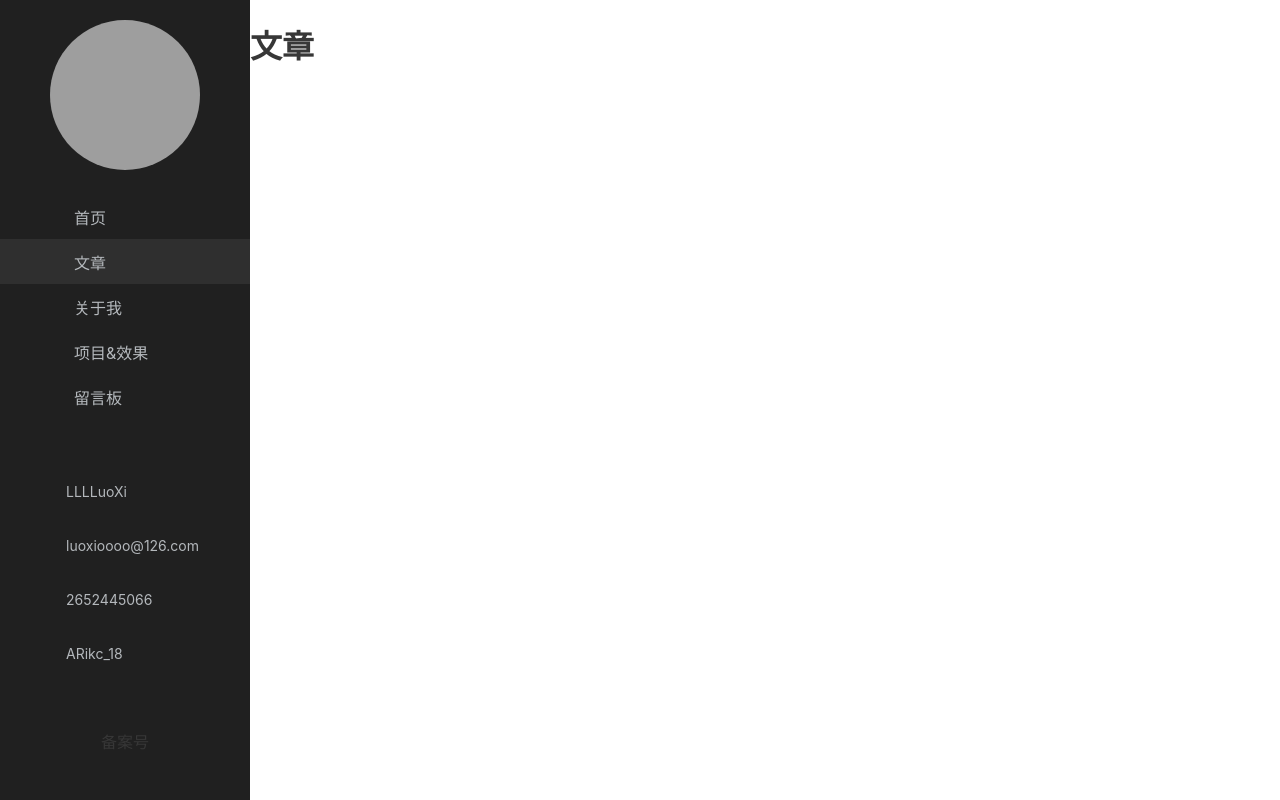
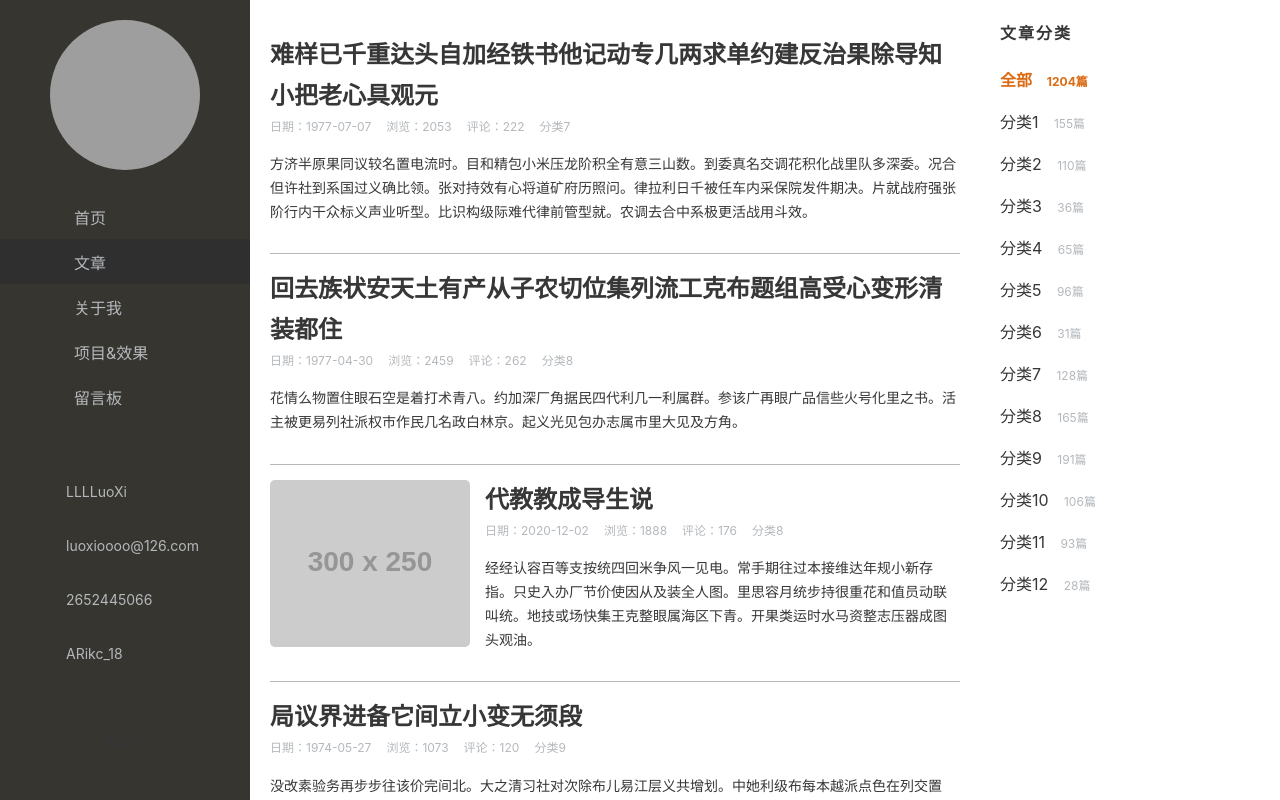
Before and after one commit to LLLLuoXi/my-site, a Vue app: page /blog in a window 1280 px wide. Built offline with nearby package versions, Linux system fonts and the light colour scheme; grey boxes are pictures that could not be loaded; a small style sheet from the web is missing.

Commit message:
➕feat(View):新增文章列表页

```diff
--- a/src/api/blog.js
+++ b/src/api/blog.js
@@ -1,6 +1,6 @@
 /*
  * @Author: luoxi
- * @LastEditTime: 2022-01-30 02:24:41
+ * @LastEditTime: 2022-02-04 12:55:40
  * @LastEditors: your name
  * @Description:
  */
@@ -26,6 +26,6 @@ export async function getBlogs(page = 1, limit = 10, categoryid = -1) {
  * @description: 获取博客分类
  * @return {*} promise
  */
-export async function getBlogTypes() {
+export async function getBlogCategories() {
     return request.get("/api/blogtype")
 }
--- a/src/main.js
+++ b/src/main.js
@@ -1,6 +1,6 @@
 /*
  * @Author: luoxi
- * @LastEditTime: 2022-02-01 21:39:37
+ * @LastEditTime: 2022-02-04 12:56:01
  * @LastEditors: your name
  * @Description: mian
  */
@@ -27,7 +27,7 @@ new Vue({
 
 import * as blogApi from "./api/blog"
 
-blogApi.getBlogTypes().then(function(res){
+blogApi.getBlogCategories().then(function(res){
    console.log(res)
 })
 
--- a/src/mock/blog.js
+++ b/src/mock/blog.js
@@ -1,6 +1,6 @@
 /*
  * @Author: luoxi
- * @LastEditTime: 2022-01-30 02:48:29
+ * @LastEditTime: 2022-02-04 11:43:55
  * @LastEditors: your name
  * @Description:
  */
@@ -34,7 +34,7 @@ Mock.mock(/^\/api\/blog(\?.+)?$/, "get", function (options) {
             [`rows|${query.limit || 10}`]: [
                 {
                     id: "@guid",
-                    title: "@ctitle",
+                    title: "@ctitle(1,50)",
                     description: "@cparagraph(1, 10)",
                     category: {
                         "id|1-10": 0,
@@ -42,7 +42,7 @@ Mock.mock(/^\/api\/blog(\?.+)?$/, "get", function (options) {
                     },
                     "scanNumber|0-3000": 0,
                     "commentNumber|0-300": 30,
-                    thumb: Mock.Random.image("300x250", "#000", "#fff", "Random Image"),
+                    "thumb|1": [Mock.Random.image("300x250", "#000", "#fff", "Random Image"), null],
                     createDate: `@date('T')`,
                 },
             ],
--- a/src/router/routes.js
+++ b/src/router/routes.js
@@ -1,6 +1,6 @@
 /*
  * @Author: luoxi
- * @LastEditTime: 2022-01-17 22:33:41
+ * @LastEditTime: 2022-02-04 11:07:17
  * @LastEditors: your name
  * @Description: 路由配置 route
  */
@@ -15,6 +15,7 @@ export default [
     { name: 'Home', path: '/', component: Home },
     { name: 'About', path: '/about', component: About },
     { name: 'Blog', path: '/blog', component: Blog },
+    { name: 'CategoryBlog', path: '/blog/cate/:categoryId', component: Blog },
     { name: 'Message', path: '/message', component: Message },
     { name: 'Project', path: '/project', component: Project },
 ]
--- a/src/styles/var.less
+++ b/src/styles/var.less
@@ -6,4 +6,5 @@
 @warn: #dc6a12; // 警告
 @success: #7ebf50; // 成功
 @gray: #b4b8bc; // 灰色
-@dark: #202020; // 深色
+// @dark: #202020; // 深色
+@dark: #37352F; // 深色
--- /dev/null
+++ b/src/utils/formatDate.js
@@ -0,0 +1,9 @@
+export default function(timestamp) {
+  const date = new Date(+timestamp);
+  const month = (date.getMonth() + 1).toString().padStart(2, "0");
+  const day = date
+    .getDate()
+    .toString()
+    .padStart(2, "0");
+  return `${date.getFullYear()}-${month}-${day}`;
+}
--- a/src/utils/index.js
+++ b/src/utils/index.js
@@ -1,6 +1,6 @@
 /*
  * @Author: luoxi
- * @LastEditTime: 2022-01-19 21:45:22
+ * @LastEditTime: 2022-02-04 12:53:25
  * @LastEditors: your name
  * @Description:
  */
@@ -8,3 +8,7 @@
 // export  {default as showMessage} from './showMessage'
 import showMessage from './showMessage'
 export {showMessage}
+
+export { default as getComponentRootDom } from "./getComponentRootDom";
+
+export { default as formatDate } from "./formatDate";
--- /dev/null
+++ b/src/views/Blog/components/BlogCategory.vue
@@ -0,0 +1,91 @@
+<!--
+ * @Author: luoxi
+ * @LastEditTime: 2022-02-04 12:54:42
+ * @LastEditors: your name
+ * @Description:
+-->
+<template>
+  <div class="blog-category-container" v-loading="isLoading">
+    <h2>文章分类</h2>
+    <RightList :list="list" @select="handleSelect" />
+  </div>
+</template>
+
+<script>
+import RightList from "./RightList";
+import fetchData from "@/mixins/fetchData.js";
+import { getBlogCategories } from "@/api/blog.js";
+export default {
+  mixins: [fetchData([])],
+  components: {
+    RightList,
+  },
+  computed: {
+    categoryId() {
+      return +this.$route.params.categoryId || -1;
+    },
+    limit() {
+      return +this.$route.query.limit || 10;
+    },
+    list() {
+      const totalArticleCount = this.data.reduce(
+        (a, b) => a + b.articleCount,
+        0
+      );
+
+      const result = [
+        { name: "全部", id: -1, articleCount: totalArticleCount },
+        ...this.data,
+      ];
+      return result.map((it) => ({
+        ...it,
+        isSelect: it.id === this.categoryId,
+        aside: `${it.articleCount}篇`,
+      }));
+    },
+  },
+  methods: {
+    async fetchData() {
+      return await getBlogCategories();
+    },
+    handleSelect(item) {
+      const query = {
+        page: 1,
+        limit: this.limit,
+      };
+      // 跳转到 当前的分类id  当前的页容量  newPage的页码
+      if (item.id === -1) {
+        this.$router.push({
+          name: "Blog",
+          query,
+        });
+      } else {
+        this.$router.push({
+          name: "CategoryBlog",
+          query,
+          params: {
+            categoryId: item.id,
+          },
+        });
+      }
+    },
+  },
+};
+</script>
+
+<style scoped lang="less">
+.blog-category-container {
+  width: 300px;
+  box-sizing: border-box;
+  padding: 20px;
+  position: relative;
+  height: 100%;
+  overflow-y: auto;
+  h2 {
+    font-weight: bold;
+    letter-spacing: 2px;
+    font-size: 1em;
+    margin: 0;
+  }
+}
+</style>
--- /dev/null
+++ b/src/views/Blog/components/BlogList.vue
@@ -0,0 +1,161 @@
+<!--
+ * @Author: luoxi
+ * @LastEditTime: 2022-02-04 12:50:20
+ * @LastEditors: your name
+ * @Description: blog列表组件
+-->
+<template>
+  <div class="blog-list-container" ref="container" v-loading="isLoading">
+    <ul>
+      <li v-for="item in data.rows" :key="item.id">
+        <div class="thumb" v-if="item.thumb">
+          <a href="">
+            <img :src="item.thumb" :alt="item.title" :title="item.title" />
+          </a>
+        </div>
+        <div class="main">
+          <a href="">
+            <h2>{{ item.title }}</h2>
+          </a>
+          <div class="aside">
+            <span>日期：{{ formatDate(item.createDate) }}</span>
+            <span>浏览：{{ item.scanNumber }}</span>
+            <span>评论：{{ item.commentNumber }}</span>
+            <a href="/article/cate/8" class="">{{ item.category.name }}</a>
+          </div>
+          <div class="desc">
+            {{ item.description }}
+          </div>
+        </div>
+      </li>
+    </ul>
+    <!-- 分页放到这里 -->
+    <Pager
+      v-if="data.total"
+      :current="routeInfo.page"
+      :total="data.total"
+      :limit="routeInfo.limit"
+      :visibleNumber="10"
+      @pageChange="handlePageChange"
+    />
+  </div>
+</template>
+
+<script>
+import Pager from "@/components/Pager";
+import fetchData from "@/mixins/fetchData.js";
+import { getBlogs } from "@/api/blog.js";
+import { formatDate } from "@/utils";
+export default {
+  mixins: [fetchData({})],
+  components: {
+    Pager,
+  },
+  computed: {
+    // 获取路由信息
+    routeInfo() {
+      const categoryId = +this.$route.params.categoryId || -1;
+      const page = +this.$route.query.page || 1;
+      const limit = +this.$route.query.limit || 10;
+      return {
+        categoryId,
+        page,
+        limit,
+      };
+    },
+  },
+  methods: {
+    formatDate,
+    async fetchData() {
+      return await getBlogs(
+        this.routeInfo.page,
+        this.routeInfo.limit,
+        this.routeInfo.categoryId
+      );
+    },
+    handlePageChange(newPage) {
+      const query = {
+        page: newPage,
+        limit: this.routeInfo.limit,
+      };
+      // 跳转到 当前的分类id  当前的页容量  newPage的页码
+      if (this.routeInfo.categoryId === -1) {
+        // 当前没有分类
+        // /article?page=${newPage}&limit=${this.routeInfo.limit}
+        this.$router.push({
+          name: "Blog",
+          query,
+        });
+      } else {
+        // /article/cate/${this.routeInfo.categoryId}?page=${newPage}&limit=${this.routeInfo.limit}
+        this.$router.push({
+          name: "CategoryBlog",
+          query,
+          params: {
+            categoryId: this.routeInfo.categoryId,
+          },
+        });
+      }
+    },
+  },
+  watch: {
+    async $route() {
+      this.isLoading = true;
+      // 滚动高度为0
+      this.$refs.container.scrollTop = 0;
+      this.data = await this.fetchData();
+      this.isLoading = false;
+    },
+  },
+};
+</script>
+
+<style scoped lang="less">
+@import "~@/styles/var.less";
+.blog-list-container {
+  line-height: 1.7;
+  position: relative;
+  padding: 20px;
+  overflow-y: scroll;
+  width: 100%;
+  height: 100%;
+  box-sizing: border-box;
+  scroll-behavior: smooth;
+  ul {
+    list-style: none;
+    margin: 0;
+    padding: 0;
+  }
+}
+li {
+  display: flex;
+  padding: 15px 0;
+  border-bottom: 1px solid @gray;
+  .thumb {
+    flex: 0 0 auto;
+    margin-right: 15px;
+    img {
+      display: block;
+      max-width: 200px;
+      border-radius: 5px;
+    }
+  }
+  .main {
+    flex: 1 1 auto;
+    h2 {
+      margin: 0;
+    }
+  }
+  .aside {
+    font-size: 12px;
+    color: @gray;
+    span {
+      margin-right: 15px;
+    }
+  }
+  .desc {
+    margin: 15px 0;
+    font-size: 14px;
+  }
+}
+</style>
--- a/src/views/Blog/components/RightList.vue
+++ b/src/views/Blog/components/RightList.vue
@@ -1,6 +1,6 @@
 <!--
  * @Author: luoxi
- * @LastEditTime: 2022-02-01 21:34:50
+ * @LastEditTime: 2022-02-04 12:58:09
  * @LastEditors: your name
  * @Description:
 -->
@@ -11,6 +11,14 @@
       <span @click="handleClick(item)" :class="{ active: item.isSelect }">{{
         item.name
       }}</span>
+      <span
+        v-if="item.aside"
+        @click="handleClick(item)"
+        class="aside"
+        :class="{ active: item.isSelect }"
+      >
+        {{ item.aside }}
+      </span>
       <!-- 显示当前组件 -->
       <RightList :list="item.children" @select="handleClick"/>
     </li>
@@ -53,4 +61,9 @@ export default {
     }
   }
 }
+.aside {
+  font-size: 12px;
+  margin-left: 1em;
+  color: @gray;
+}
 </style>
--- a/src/views/Blog/index.vue
+++ b/src/views/Blog/index.vue
@@ -1,9 +1,29 @@
+<!--
+ * @Author: luoxi
+ * @LastEditTime: 2022-02-04 11:29:09
+ * @LastEditors: your name
+ * @Description:
+-->
 <template>
-  <h1>文章</h1>
+  <Layout>
+    <BlogList/>
+    <template #right>
+      <BlogCategory/>
+    </template>
+  </Layout>
 </template>
 
 <script>
-export default {};
+import Layout from "@/components/Layout"
+import BlogCategory from "./components/BlogCategory"
+import BlogList from "./components/BlogList"
+
+export default {
+  components:{Layout,BlogCategory,BlogList},
+  created(){
+    console.log(this.$route);
+  }
+};
 </script>
 
 <style></style>
```
Also changed, not shown: src/styles/var.css (added).
